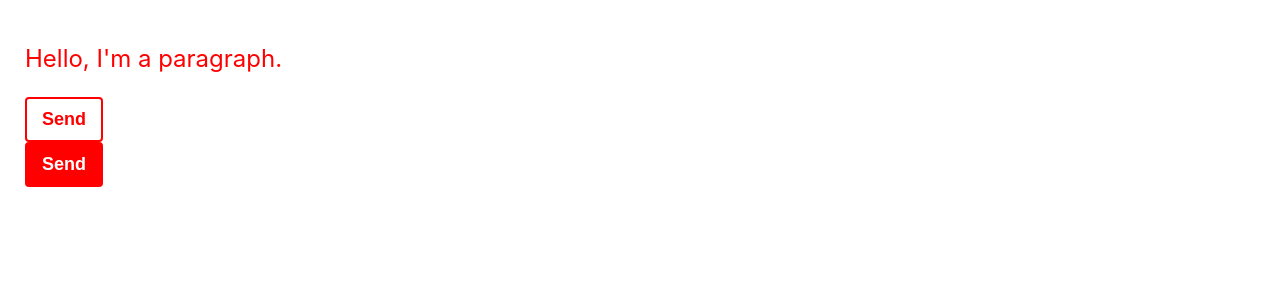
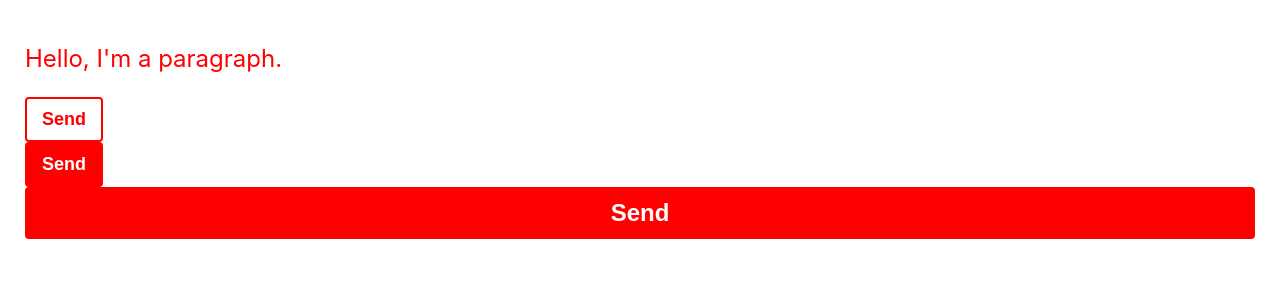
Before and after one commit to lopez-tomas/learning-react, a React (Create React App) app in the folder styled/: page / in a window 1280 px wide. Shown: the top 300 px of the page. Built offline with nearby package versions, Linux system fonts and the light colour scheme.

Commit message:
feat: extending styles to other components.

```diff
--- a/styled/src/App.js
+++ b/styled/src/App.js
@@ -18,6 +18,10 @@ const Button = styled.button`
   font-weight: 700;
   font-size: 18px;
 `
+const BlockButton = styled(Button)`
+  width: 100%;
+  font-size: 24px;
+`
 
 /* Creating component without Styled Components:
   const Content = (props) => {
@@ -35,6 +39,7 @@ const App = () => {
       <Button>Send</Button>
       <br />
       <Button primary>Send</Button>
+      <BlockButton primary>Send</BlockButton>
     </Content>
   )
 }
```
